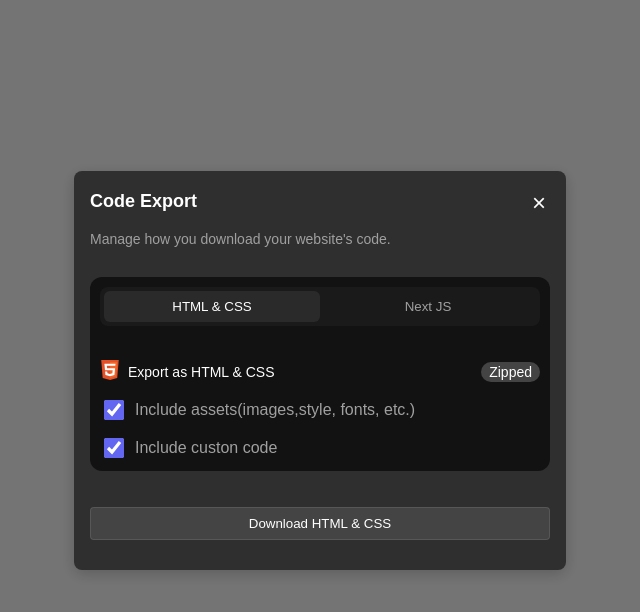
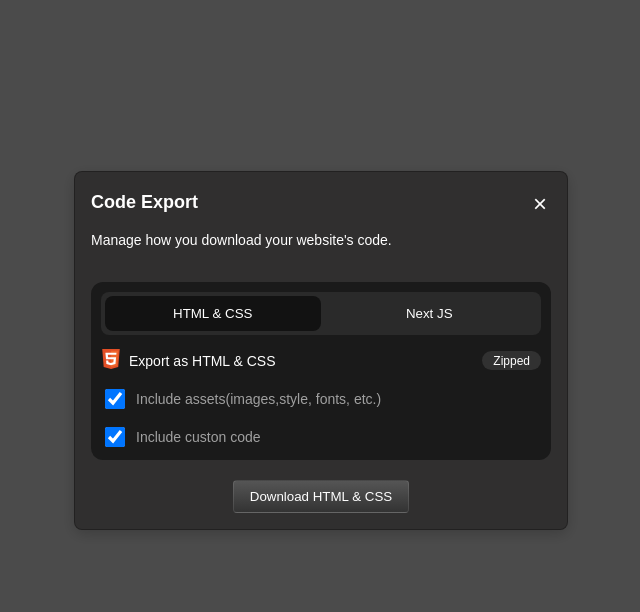
Before and after one commit to RohanKJoseph/Task1, a React (Vite) app: page / in a window 1280 px wide. Both pictures are taken after a click on the button "EXPORT CODE". Shown: the top 612 px of the page, without its empty margins (416-1056 px from the left). Built offline with nearby package versions, Linux system fonts and the light colour scheme.

Commit message:
fixed some styling

```diff
--- a/src/components/codeExport1.jsx
+++ b/src/components/codeExport1.jsx
@@ -47,7 +47,7 @@
         )}
       </div >
 
-      <button className="model sm-gray-button" style={{ marginTop: '20px' }}>
+      <button className="export-bttn" >
         Download {exportType === 'next' ? 'Next JS Project' : 'HTML & CSS'}
       </button>
     </div>
--- a/src/index.css
+++ b/src/index.css
@@ -1,12 +1,4 @@
-:root {
-  --bg-dark: #1e1e1e;          /* Main modal background */
-  --bg-inner: #121212;         /* Inner section background */
-  --text-main: #ffffff;        /* White text */
-  --text-dim: #a0a0a0;         /* Gray subtext */
-  --accent-purple: #6366f1;    /* Checkbox/Active purple */
-  --btn-gray: #333333;         /* Inactive tab / Download button */
-  --tab-active: #2a2a2a;       /* Active tab background */
-}
+
 
 html, body {
     margin: 0;
@@ -54,36 +46,38 @@
     background: #000000B2;
 }
 
-/* The dark background behind the popup */
+
 .modal-overlay {
   position: fixed;
   top: 0;
   left: 0;
   width: 100%;
   height: 100%;
-  background: rgba(0, 0, 0, 0.545);
+  background: rgba(0, 0, 0, 0.705);
   display: flex;
   justify-content: center;
   align-items: center;
   z-index: 1000;
 }
 
-/* The popup box itself */
+
 .modal-content {
   position: absolute;
   color: white;
   background: #302f2f;
   padding: 16px;
-  gap: 6px;
+  gap: 20px;
   border-radius: 8px;
   width: 460px;
-  min-height: 367px;
+  min-height: unset;
   min-width: 460px;
   box-shadow: 0px 4px 15px rgba(0, 0, 0, 0.2);
   top: 171px;
   left:490px;
   display: flex;
   flex-direction: column;
+  border: 1px solid #0000004D;
+
 }
 
 .close-x {
@@ -92,7 +86,7 @@
     right: 12px;
     background: transparent;
     border: 1px solid transparent;
-    color: var(--text-dim);
+    color: #a0a0a0;
     font-size: 20px;
     cursor: pointer;
     width: 30px;
@@ -104,49 +98,52 @@
 }
 
 .inner-card {
-  background-color: var(--bg-inner);
+  background-color:  #1a1a1a;
   border-radius: 12px;
   padding: 10px;
-  margin: 10px 0;
+  gap: 10px 0;
 }
 
 
 
 .toggle-container {
   display: flex;
-  background: #1a1a1a;
+   background:  #2a2a2a;
   padding: 4px;
   border-radius: 8px;
-  margin-bottom: 20px;
+  gap: 1px;
 }
 
 
 
 .toggle-btn {
   flex: 1;
-  padding: 8px;
+  padding: 10px 16px 10px 16px;
   border: none;
-  border-radius: 6px;
-  color: var(--text-dim);
+  border-radius: 8px;
+  color: white;
   background: transparent;
   cursor: pointer;
   transition: 0.2s;
+
 }
 
 
 
 .toggle-btn.active {
-  background: var(--tab-active);
+ background:#121212;
   color: white;
 }
 
-.model.sm-gray-button {
-    background: linear-gradient(0deg, #444444 100%, #333333 0%);
+.export-bttn {
+    background: linear-gradient(180deg, #555555 0%, #333333 100%);
     color: white;
     border:1px solid #FFFFFF1A;
     border-radius:4px ;
     padding: 8px 16px 8px 16px;
     gap: 10px;
+    align-self:center;
+
 }
 
 .html-l1 {
@@ -156,9 +153,12 @@
 }
 
 .ziped {
-    background-color: #444444;
+    background-color: #313131;
     padding: 2px 8px;
     border-radius: 10px;
+    font-size: 12px;
+    font-weight: 200;
+    padding: 3px 11px 2px 11px;
 }
 
 .html-form {
@@ -170,6 +170,9 @@
 input[type="checkbox"] {
      width: 20px;
      height: 20px;
+     background-color: #6366f1;
+     border-color: #6366f1;
+    ;
 
 }
 
@@ -177,7 +180,9 @@
     display: flex;
     align-items: center;
     gap: 8px;
-    color: var(--text-dim);
+    color: #a0a0a0;
+    font-size: 14px;
+    font-weight: 400;
 }
 
 p {
@@ -185,6 +190,7 @@
     display: flex;
     align-items: center;
     font: Kumbh Sans;
+    font-weight: 400;
 
 }
 
```
